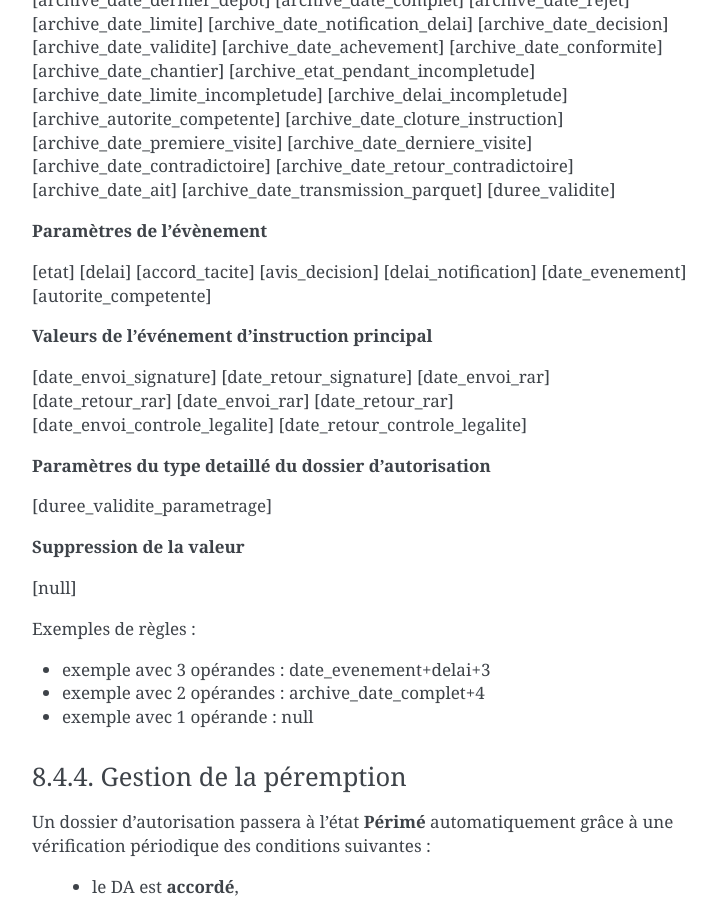
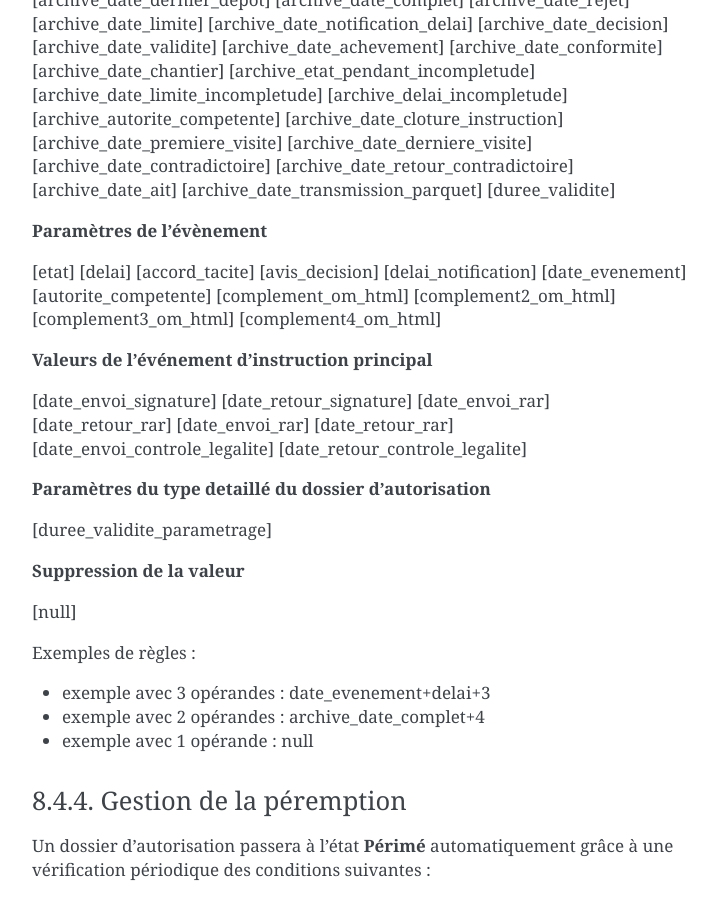
Before and after one commit to mpavaux/openads-documentation, a Sphinx documentation site: the page built from source/manuel_utilisateur/parametrage_dossier.rst, in a window 1280 px wide and 900 px high, scrolled down 12861 px. Shown: the whole window, without its empty margins (388-1104 px from the left). Built offline with Sphinx 7.4.7, drawn with Linux system fonts in a browser that asks for light colours.

Commit message:
Ajout des champs de complement d'instruction aux règles d'action

```diff
--- a/source/manuel_utilisateur/parametrage_dossier.rst
+++ b/source/manuel_utilisateur/parametrage_dossier.rst
@@ -589,6 +589,8 @@
 
 [etat] [delai] [accord_tacite] [avis_decision]
 [delai_notification] [date_evenement] [autorite_competente]
+[complement_om_html] [complement2_om_html]
+[complement3_om_html] [complement4_om_html]
 
 **Valeurs de l'événement d'instruction principal**
 
```
